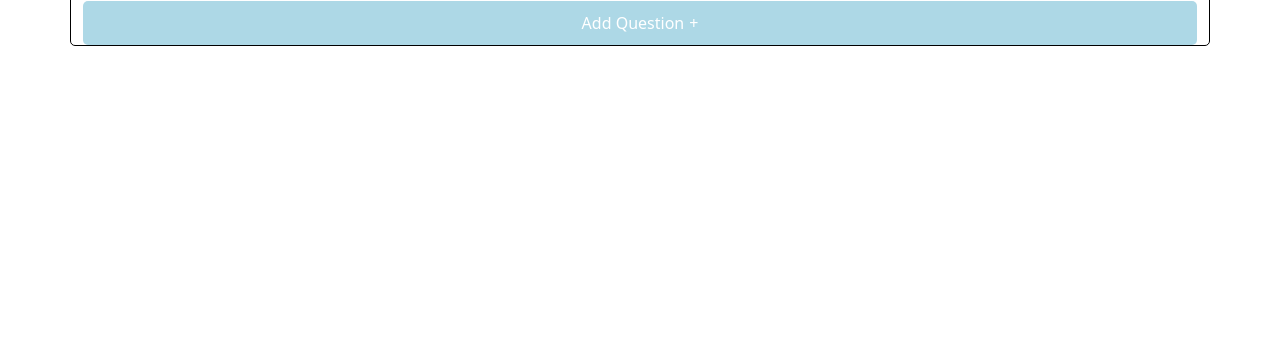
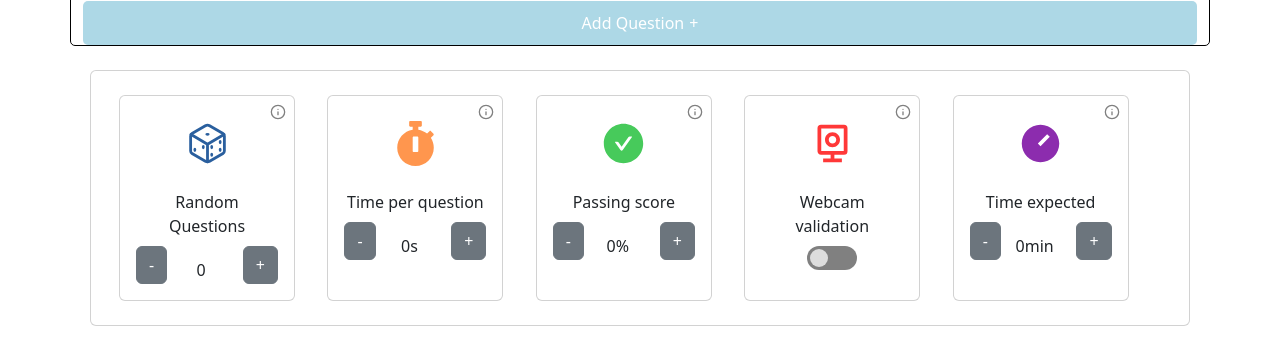
Before and after one commit to dasileker/react-app-newelec, a React (Create React App) app: page / in a window 1280 px wide. Shown: the part 721-1068 px from the top of the page. Before the commit the page ends 800 px from the top, so only its background shows below. Built offline with nearby package versions, Linux system fonts and the light colour scheme.

Commit message:
add last part + styling

```diff
--- /dev/null
+++ b/src/components/QuizSetting/QuizSetting.js
@@ -0,0 +1,165 @@
+import React, { useState} from "react";
+import { Container, Row, Col, Card, CardBody, Button } from "reactstrap";
+import { FiInfo } from "react-icons/fi";
+import { IoDiceOutline } from "react-icons/io5";
+import { FaStopwatch } from "react-icons/fa";
+import { AiFillCheckCircle } from "react-icons/ai";
+import { BiCameraHome } from "react-icons/bi";
+import { RiTimer2Fill } from "react-icons/ri";
+import styles from "./QuizeSetting.module.css";
+
+const CardList = () => {
+  const [diceCounter, setDiceCounter] = useState(0);
+  const [timeCounter, setTimeCounter] = useState(0);
+  const [checkCounter, setCheckCounter] = useState(0);
+  const [durationCounter, setDurationCounter] = useState(0);
+  const [switchStatus, setSwitchStatus] = useState(false);
+
+  const incrementDiceCounter = () => {
+    setDiceCounter(diceCounter + 1);
+  };
+
+  const decrementDiceCounter = () => {
+    if (diceCounter > 0) {
+      setDiceCounter(diceCounter - 1);
+    }
+  };
+
+
+  const incrementTimeCounter = () => {
+    setTimeCounter(timeCounter + 5);
+  };
+
+  const decrementTimeCounter = () => {
+    if (timeCounter > 0) {
+      setTimeCounter(timeCounter - 5);
+    }
+  };
+
+  const incrementCheckCounter = () => {
+    if (checkCounter < 100) {
+      setCheckCounter(checkCounter + 10);
+    }
+  };
+
+  const decrementCheckCounter = () => {
+    if (checkCounter > 0) {
+      setCheckCounter(checkCounter - 10);
+    }
+  };
+
+  const toggleSwitch = () => {
+    setSwitchStatus(!switchStatus);
+  };
+
+  const incrementDurationCounter = () => {
+    setDurationCounter(durationCounter + 1);
+  };
+
+  const decrementDurationCounter = () => {
+    if (durationCounter > 0) {
+      setDurationCounter(durationCounter - 1);
+    }
+  };
+
+
+  return (
+    <div className="card-list-container">
+      <Card className="my-4 mx-auto" style={{ maxWidth: "1100px" }}>
+        <CardBody>
+          <Container>
+            <Row noGutters>
+              <Col className="my-2">
+                <Card className={`${styles.card} h-100 position-relative`}>
+                  <IoDiceOutline className={`${styles["dice-icon"]} mx-auto`} size={45} style={{ color: "#2A5F9E", marginTop: "25px" }} />
+                  <FiInfo className={`${styles["info-icon"]} position-absolute top-0 end-0 p-2`} size={32} color={"gray"} />
+                  <CardBody className="text-center">
+                    <p className="my-2">Random Questions</p>
+                    <div className="d-flex align-items-center justify-content-center">
+
+                      <Button className={`${styles["counter-button"]} btn btn-secondary`} onClick={decrementDiceCounter}>-</Button>
+                      <span className={`${styles["counter-value"]} me-2`} style={{ width: "79px", height: "14px" }}>{diceCounter}</span>
+                      <Button className={`${styles["counter-button"]} btn btn-secondary`} onClick={incrementDiceCounter}>+</Button>
+                    </div>
+                  </CardBody>
+                </Card>
+              </Col>
+              <Col className="my-2">
+                <Card className={`${styles.card} h-100 position-relative`}>
+                  <FaStopwatch className={`${styles["dice-icon"]} mx-auto`} size={45} style={{ color: "#FF964E", marginTop: "25px" }} />
+                  <FiInfo className={`${styles["info-icon"]} position-absolute top-0 end-0 p-2`} size={32} color={"gray"} />
+                  <CardBody className="text-center">
+                    <p className="my-2">Time per question</p>
+                    <div className="d-flex align-items-center justify-content-center">
+                      <Button className={`${styles["counter-button"]} btn btn-secondary`} onClick={decrementTimeCounter}>-</Button>
+                      <span className={`${styles["counter-value"]} me-2`} style={{ width: "79px", height: "14px" }}>{timeCounter}s</span>
+                      <Button className={`${styles["counter-button"]} btn btn-secondary`} onClick={incrementTimeCounter}>+</Button>
+                    </div>
+                  </CardBody>
+                </Card>
+              </Col>
+              <Col className="my-2">
+                <Card className={`${styles.card} h-100 position-relative`}>
+                  <AiFillCheckCircle className={`${styles["dice-icon"]} mx-auto`} size={45} style={{ color: "#47CA5B", marginTop: "25px" }} />
+                  <FiInfo className={`${styles["info-icon"]} position-absolute top-0 end-0 p-2`} size={32} color={"gray"} />
+                  <CardBody className="text-center">
+                    <p className="my-2">Passing score</p>
+                    <div className="d-flex align-items-center justify-content-center">
+                      <Button className={`${styles["counter-button"]} btn btn-secondary`} onClick={decrementCheckCounter}>-</Button>
+                      <span className={`${styles["counter-value"]} me-2`} style={{ width: "79px", height: "14px" }}>{checkCounter}%</span>
+                      <Button className={`${styles["counter-button"]} btn btn-secondary`} onClick={incrementCheckCounter}>+</Button>
+                    </div>
+                  </CardBody>
+                </Card>
+              </Col>
+              <Col className="my-2">
+                <Card className={`${styles.card} h-100 position-relative`}>
+                  <BiCameraHome className={`${styles["dice-icon"]} mx-auto`} size={45} style={{ color: "#FF3838", marginTop: "25px" }} />
+                  <FiInfo className={`${styles["info-icon"]} position-absolute top-0 end-0 p-2`} size={32} color={"gray"} />
+                  <CardBody className="text-center">
+                    <p className="my-2">Webcam validation</p>
+                    <div className="d-flex align-items-center justify-content-center">
+                      <label className={`${styles["switch"]}`}>
+                        <input type="checkbox" checked={switchStatus} onChange={toggleSwitch} />
+                        <span className={`${styles["slider"]}`} />
+                      </label>
+                    </div>
+                  </CardBody>
+                </Card>
+              </Col>
+              <Col className="my-2">
+                <Card className={`${styles.card} h-100 position-relative`}>
+                  <RiTimer2Fill className={`${styles["dice-icon"]} mx-auto`} size={45} style={{ color: "#8C2CAE", marginTop: "25px" }} />
+                  <FiInfo className={`${styles["info-icon"]} position-absolute top-0 end-0 p-2`} size={32} color={"gray"} />
+                  <CardBody className="text-center">
+                    <p className="my-2">Time expected</p>
+                    <div className="d-flex align-items-center justify-content-center">
+                      <button className={`${styles["counter-button"]} btn btn-secondary`} onClick={(decrementDurationCounter)}>-</button>
+                      <span className={`${styles["counter-value"]} me-2`} style={{ width: "79px", height: "14px" }}>{durationCounter}min</span>
+                      <button className={`${styles["counter-button"]} btn btn-secondary`} onClick={(incrementDurationCounter)}>+</button>
+                    </div>
+                  </CardBody>
+                </Card>
+              </Col>
+
+              {/* <Col className="my-2">
+                <Card style={{ width: "176px", height: "156px" }} className="h-100 position-relative">
+                  <FiInfo className={`${styles["info-icon"]} position-absolute top-0 end-0 p-2`} size={24} color={"gray"} />
+                  <CardBody>Card 5</CardBody>
+                </Card>
+              </Col>
+              <Col className="my-2">
+                <Card style={{ width: "176px", height: "156px" }} className="h-100 position-relative">
+                  <FiInfo className={`${styles["info-icon"]} position-absolute top-0 end-0 p-2`} size={24} color={"gray"} />
+                  <CardBody>Card 6</CardBody>
+                </Card>
+              </Col> */}
+            </Row>
+          </Container>
+        </CardBody>
+      </Card>
+    </div>
+  );
+};
+
+export default CardList;
--- /dev/null
+++ b/src/components/QuizSetting/QuizeSetting.module.css
@@ -0,0 +1,79 @@
+.info-icon {
+  border-radius: 50%;
+}
+
+.card {
+  width: 176px;
+  height: 156px;
+}
+
+
+.switch {
+  position: relative;
+  display: inline-block;
+  width: 50px;
+  height: 24px;
+  margin: 0 10px;
+}
+
+.switch input {
+  opacity: 0;
+  width: 0;
+  height: 0;
+}
+
+.slider {
+  position: absolute;
+  cursor: pointer;
+  top: 0;
+  left: 0;
+  right: 0;
+  bottom: 0;
+  background-color: gray;
+  transition: .4s;
+  border-radius: 34px;
+}
+
+.slider:before {
+  position: absolute;
+  content: "";
+  height: 18px;
+  width: 18px;
+  left: 3px;
+  bottom: 3px;
+  background-color: #fff;
+  transition: .4s;
+  border-radius: 50%;
+}
+
+input:checked + .slider {
+  background-color: green;
+}
+
+input:focus + .slider {
+  box-shadow: 0 0 1px #2196F3;
+}
+
+input:checked + .slider:before {
+  transform: translateX(26px);
+}
+
+.slider:before {
+  background-color: #ddd;
+}
+
+.counter-button {
+  background-color: #d8d4d4;
+  border: 1px solid rgb(255, 255, 255);
+  color: #2A5F9E;
+  font-size: 1.2rem;
+  font-weight: bold;
+  transition: all 0.2s ease-in-out;
+  border-radius: 5px;
+}
+
+.counter-button:hover {
+  background-color: #8ab9f1;
+  color: white;
+  cursor: pointer;
+}
--- a/src/pages/Home.js
+++ b/src/pages/Home.js
@@ -2,13 +2,15 @@ import React from 'react';
 import Header from "../components/Header";
 import Criteria from '../components/Criteria/Criteria';
 import QuizTrainning from '../components/QuizTrainning/QuizTrainning';
+import QuizSetting from '../components/QuizSetting/QuizSetting';
 
 const Home = () => {
   return (
     <div>
       <Header />
       <Criteria />
-      <QuizTrainning/>
+      <QuizTrainning />
+      < QuizSetting />
     </div>
   )
 }
```
